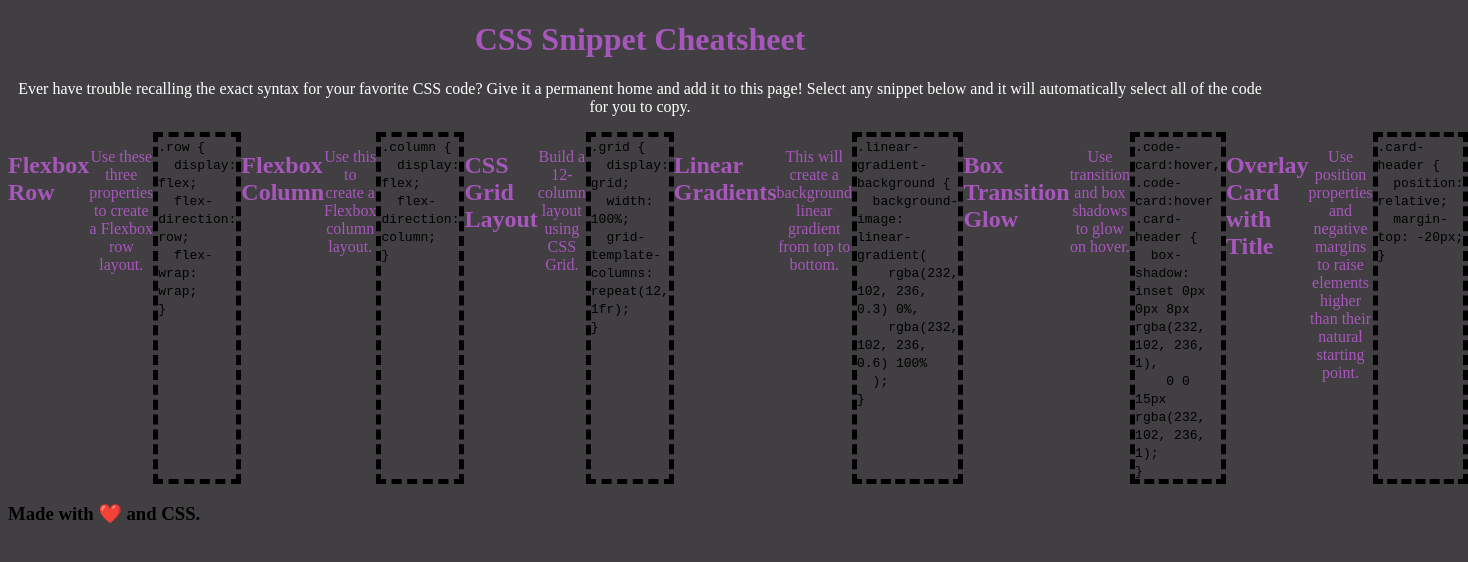
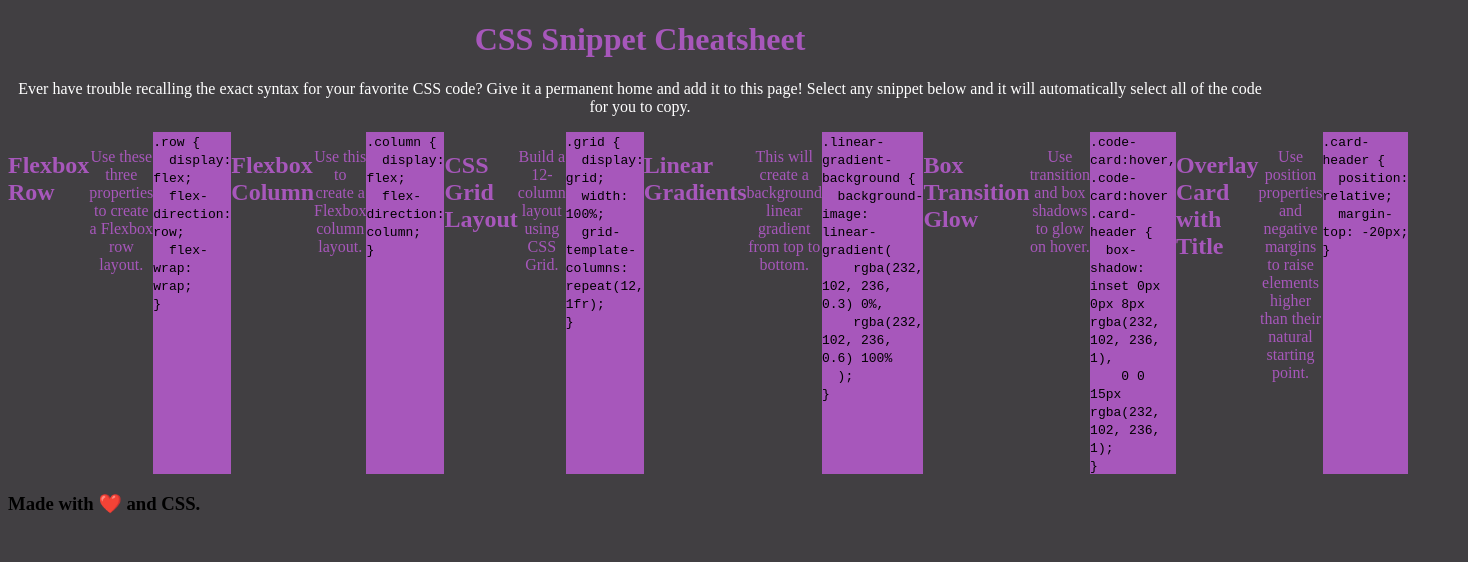
Before and after one commit to MeanBean87/css-cheatsheet-miniproject, a plain HTML site: page index.html in a window 1280 px wide. Shown: the whole page, 1468 px wide, since content can reach past the window. Drawn offline with Linux system fonts and the light colour scheme.

Commit message:
added CSS

```diff
--- a/assets/styles.css
+++ b/assets/styles.css
@@ -68,7 +68,8 @@ section {
     display: grid;
     width: 100%;
     grid-template-columns: repeat(12, 1fr);
-}
+    border-style: dashed white;
+  }
 
 body {
     background-color:rgb(65, 63, 66);
@@ -76,11 +77,11 @@ body {
 
 .card-header,
 .card-subtext {
-    border-style: solid white;
     color:rgb(167, 87, 187);
 }
 
 article {
     border: 5px;
-    border-style: dashed;
+    border-style: solid rgb(167, 87, 187);
+    background-color: rgb(167, 87, 187);
 }
```
